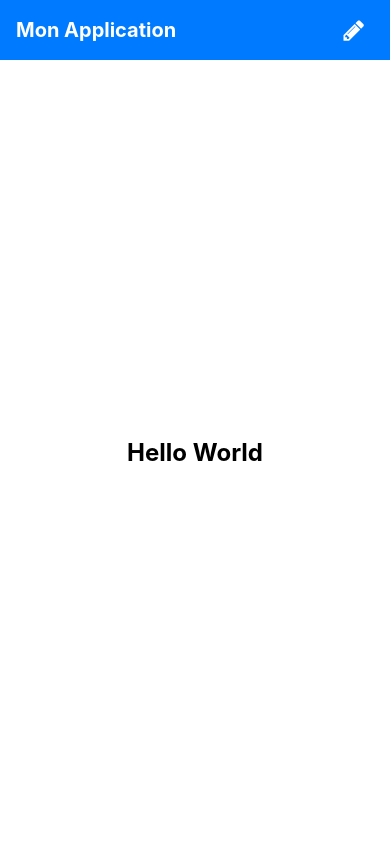
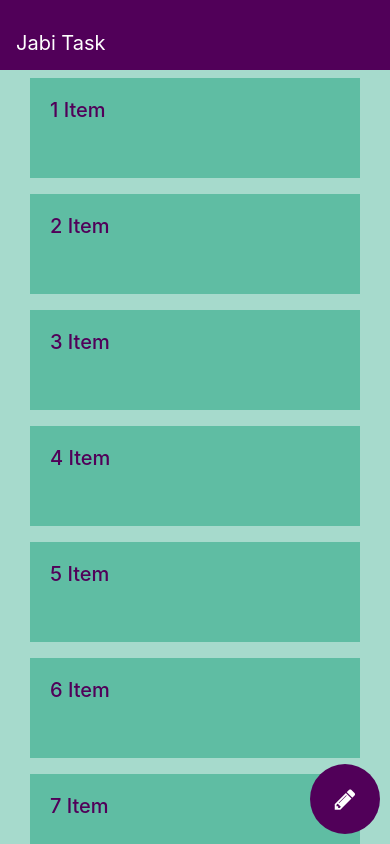
Before and after one commit to noemiegaillard/jabiProject, a React Native app: screen / in a window 390 px wide. Built offline with nearby package versions, Linux system fonts and the light colour scheme.

Commit message:
add flat list and first view of the app

```diff
--- a/App.js
+++ b/App.js
@@ -1,21 +1,70 @@
-import React from 'react';
-import { View, Text, StyleSheet, SafeAreaView } from 'react-native';
+import React from "react";
+import { View, Text, StyleSheet, FlatList } from "react-native";
 import FontAwesome from "react-native-vector-icons/FontAwesome";
 
 const App = () => {
 
-  const click = () => {
+  const newTask = () => {
     console.log("click");
-  }
+  };
+
+  const DATA = [
+    {
+      id: "1",
+      title: "1 Item",
+    },
+    {
+      id: "2",
+      title: "2 Item",
+    },
+    {
+      id: "3",
+      title: "3 Item",
+    },
+    {
+      id: "4",
+      title: "4 Item",
+    },
+    {
+      id: "5",
+      title: "5 Item",
+    },
+    {
+      id: "6",
+      title: "6 Item",
+    },
+    {
+      id: "7",
+      title: "7 Item",
+    },
+    {
+      id: "8",
+      title: "8 Item",
+    },
+  ];
+
+  const Item = ({ title }) => (
+    <View style={styles.item}>
+      <Text style={styles.title}>{title}</Text>
+    </View>
+  );
 
   return (
     <View style={styles.container}>
       <View style={styles.appBar}>
-        <Text style={styles.appBarTitle}>Mon Application</Text>
-        <FontAwesome name="pencil" size={24} color="white" style={styles.icon} onPress={click} />
+        <Text style={styles.appBarTitle}>Jabi Task</Text>
+
       </View>
       <View style={styles.content}>
-        <Text style={styles.text}>Hello World</Text>
+        <FlatList
+          data={DATA}
+          renderItem={({ item }) => <Item title={item.title} />}
+          keyExtractor={(item) => item.id}
+        />
+        <View style={styles.circle}>
+        <FontAwesome name='pencil' size={24} color="white" style={styles.icon} onPress={newTask} />
+
+        </View>
       </View>
     </View>
   );
@@ -24,32 +73,61 @@ const App = () => {
 const styles = StyleSheet.create({
   container: {
     flex: 1,
-    backgroundColor: '#fff',
+    backgroundColor: "rgba(78,182,153,0.5)", //vert clair
   },
   appBar: {
-    flexDirection: 'row',
-    alignItems: 'center',
-    backgroundColor: '#007bff', // Couleur de fond de l'AppBar
-    height: 60,
+    flexDirection: "row",
+    alignItems: "center",
+    backgroundColor: "#510059", //violet foncé
+    height: 70,
     paddingHorizontal: 16,
-    justifyContent: "space-between"
+    justifyContent: "space-between",
+  },
+  circle: {
+    width: 70,
+    height: 70,
+    borderRadius: 60,
+    backgroundColor: "#510059",
+    position: 'absolute',
+    bottom: 10,
+    right: 10,
+    justifyContent: 'center' ,alignItems: 'center'
   },
   appBarTitle: {
     fontSize: 20,
-    fontWeight: 'bold',
-    color: '#fff',
+    marginTop: 15,
+    fontWeight: "normal",
+    color: "#fff", // blanc
+  },
+  item: {
+    backgroundColor:'rgba(78,182,153,0.8)', //vert foncé
+    padding: 20,
+    marginVertical: 8,
+    marginHorizontal: 0,
+    width: 330,
+    height: 100,
+    borderRadius: "10",
+  },
+  title: {
+    color:'#510059',
+    fontSize: 20,
+    fontWeight: '500'
   },
   icon: {
-    marginRight: 10,
+    position:'absolute',
+    marginRight: 0,
+    marginTop: 0,
   },
   content: {
+    //prends tt la place dans l'appli
     flex: 1,
-    justifyContent: 'center',
-    alignItems: 'center',
+    justifyContent: "center",
+    alignItems: "center",
   },
   text: {
+    color: "rgba(78,182,153,1)",
     fontSize: 24,
-    fontWeight: 'bold',
+    fontWeight: "normal",
   },
 });
 
```
